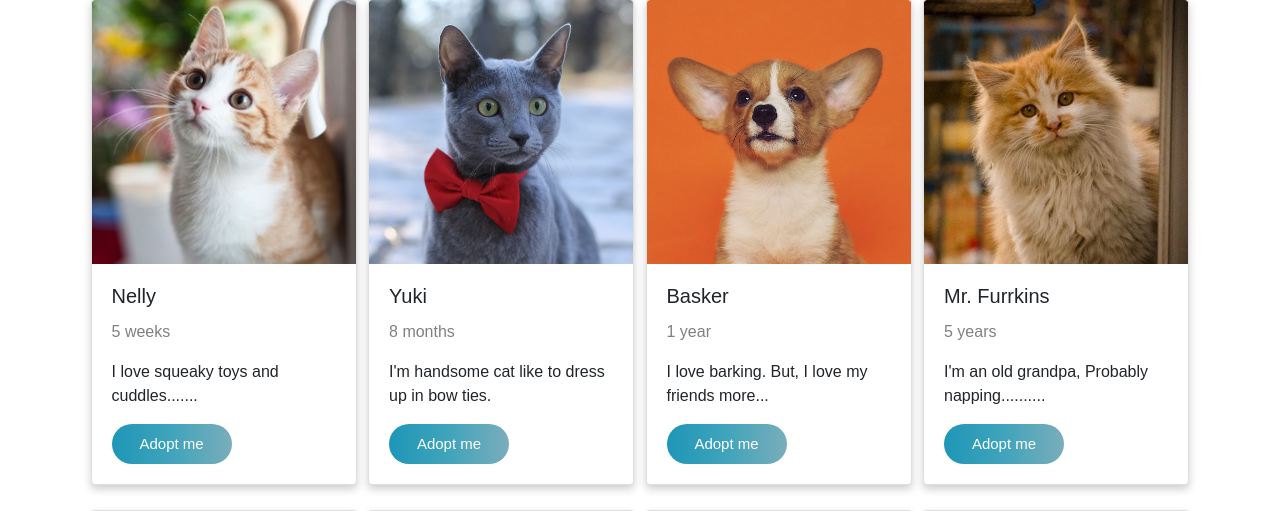
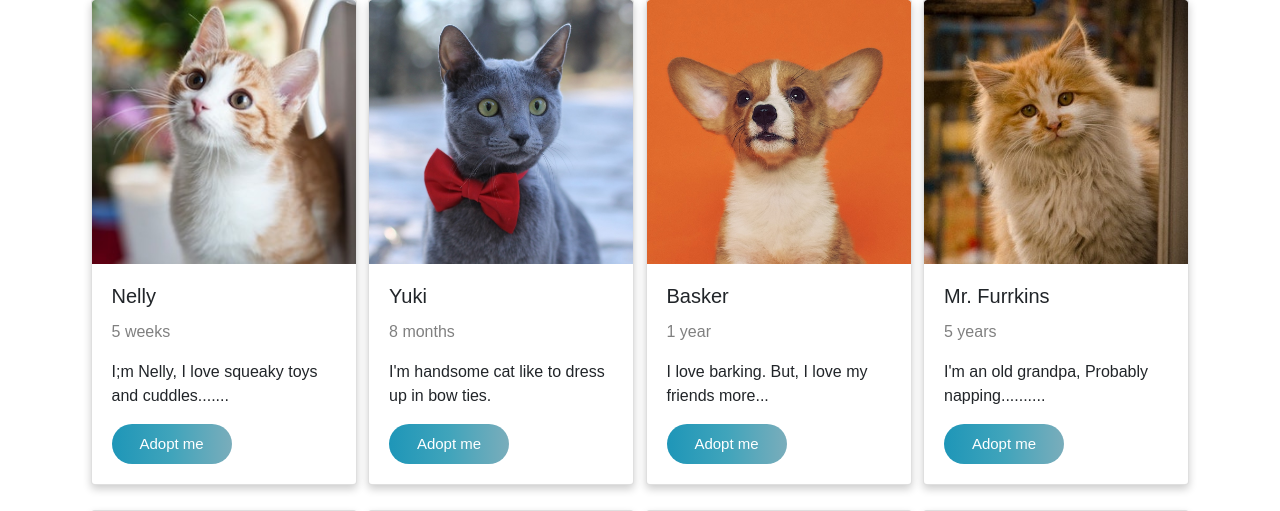
Before and after one commit to AmaniEzz/Paws-Rescue-Center-Website, a Flask app: page / in a window 1280 px wide. Shown: the part 312-823 px from the top of the page. Run offline with Flask 2, Linux system fonts and the light colour scheme; some libraries are stand-ins or nearby versions.

Commit message:
Initial Commit

```diff
--- a/app.py
+++ b/app.py
@@ -7,7 +7,7 @@ app.config['SECRET_KEY'] = 'dfewfew123213rwdsgert34tgfd1234trgf'
 
 """Information regarding the Pets in the System."""
 pets = [
-    {"id": 1, "name": "Nelly", "age": "5 weeks",        "bio": "I love squeaky toys and cuddles......."},
+    {"id": 1, "name": "Nelly", "age": "5 weeks",        "bio": "I;m Nelly, I love squeaky toys and cuddles......."},
     {"id": 2, "name": "Yuki", "age": "8 months",        "bio": "I'm handsome cat like to dress up in bow ties."},
     {"id": 3, "name": "Basker", "age": "1 year",        "bio": "I love barking. But, I love my friends more..."},
     {"id": 4, "name": "Mr. Furrkins", "age": "5 years", "bio": "I'm an old grandpa, Probably napping.........."},
@@ -62,4 +62,4 @@ def pet_details(pet_ID):
 
 
 if __name__ == "__main__":
-    app.run(debug=True, port=6600)
+    app.run(debug=True, port=6200)
--- a/static/style.css
+++ b/static/style.css
@@ -16,6 +16,7 @@
   width: 24%;
   margin-bottom: 25px;
   overflow: hidden;
+  position: relative;
 }
 
 .card-body {
```
